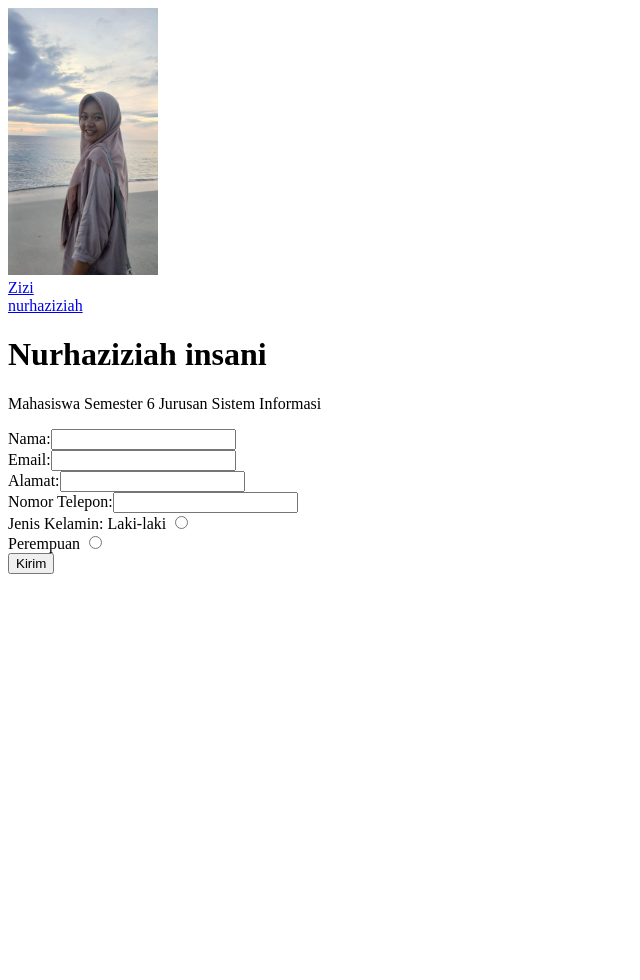
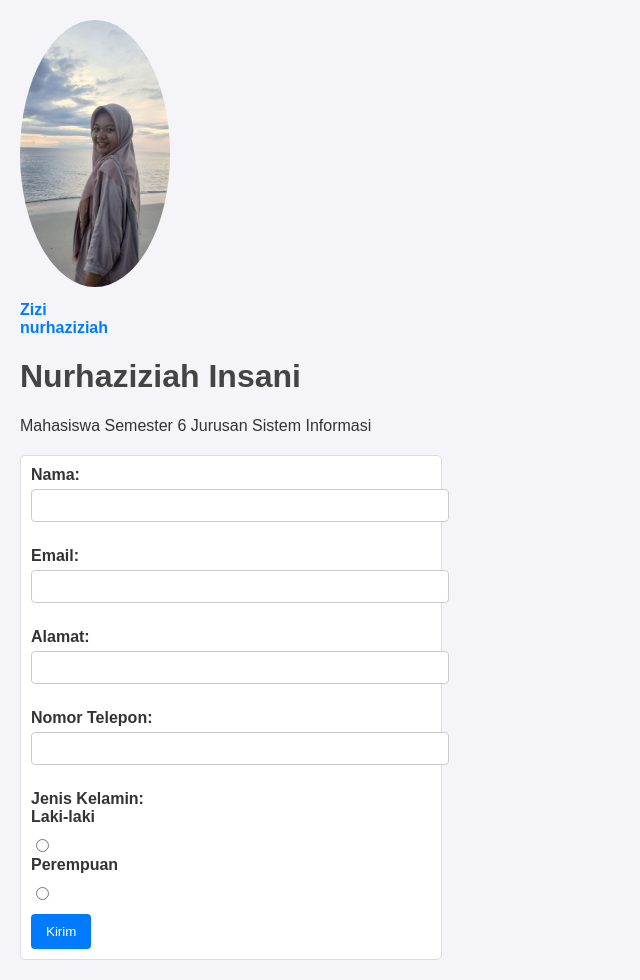
Before and after one commit to nurhaziziah/latihan, a plain HTML site: page index.html in a window 1280 px wide. Shown: the whole page, without its empty margins (0-640 px from the left). Before the commit the page ends 800 px from the top, so only its background shows below. Drawn offline with Linux system fonts and the light colour scheme.

Commit message:
update index

```diff
--- a/index.html
+++ b/index.html
@@ -1,25 +1,104 @@
+
 <!DOCTYPE html>
 <html>
 
+<head>
+    <title>Profil Nurhaziziah</title>
+    <style>
+        body {
+            font-family: Arial, sans-serif;
+            background-color: #f4f4f9;
+            color: #333;
+            margin: 20px;
+        }
+
+        img {
+            border-radius: 50%;
+            margin-bottom: 10px;
+        }
+
+        a {
+            text-decoration: none;
+            color: #007BFF;
+            font-weight: bold;
+        }
+
+        a:hover {
+            color: #0056b3;
+        }
+
+        h1 {
+            color: #444;
+        }
+
+        p {
+            font-size: 16px;
+        }
+
+        form {
+            margin-top: 20px;
+            padding: 10px;
+            background-color: #fff;
+            border: 1px solid #ddd;
+            border-radius: 5px;
+            max-width: 400px;
+        }
+
+        label {
+            display: block;
+            margin-bottom: 10px;
+            font-weight: bold;
+        }
+
+        input[type="text"],
+        input[type="email"] {
+            width: 100%;
+            padding: 8px;
+            margin-top: 5px;
+            margin-bottom: 15px;
+            border: 1px solid #ccc;
+            border-radius: 4px;
+        }
+
+        input[type="radio"] {
+            margin-right: 5px;
+        }
+
+        button {
+            background-color: #007BFF;
+            color: white;
+            padding: 10px 15px;
+            border: none;
+            border-radius: 4px;
+            cursor: pointer;
+        }
+
+        button:hover {
+            background-color: #0056b3;
+        }
+    </style>
+</head>
+
 <body>
-    <img src="Gambar WhatsApp 2025-05-03 pukul 11.09.44_718db49f.jpg" alt="Foto Saya" width="150"><br/>
+    <img src="Gambar WhatsApp 2025-05-03 pukul 11.09.44_718db49f.jpg" alt="Foto Saya" width="150"><br />
     <a href="https://www.google.com" target="_blank">Zizi</a><br />
     <a href="https://github.com/nurhaziziah/latihan.git" target="_blank">nurhaziziah</a><br />
-    <h1>Nurhaziziah insani</h1>
+    <h1>Nurhaziziah Insani</h1>
     <p>Mahasiswa Semester 6 Jurusan Sistem Informasi</p>
 
+    <form>
+        <label>Nama:<input type="text"></label>
+        <label>Email:<input type="email"></label>
+        <label>Alamat:<input type="text"></label>
+        <label>Nomor Telepon:<input type="text"></label>
+        <label>Jenis Kelamin:
+            <label>Laki-laki</label>
+            <input type="radio" name="gender" value="male">
+            <label>Perempuan</label>
+            <input type="radio" name="gender" value="female">
+        </label>
+        <button type="submit">Kirim</button>
+    </form>
 </body>
-<form>
-    <label>Nama:<input type="text"></label><br />
-    <label>Email:<input type="email"></label><br />
-    <label>Alamat:<input type="text"></label><br />
-    <label>Nomor Telepon:<input type="text"></label><br />
-    <label>Jenis Kelamin:
-        <label>Laki-laki</label>
-        <input type="radio" name></label><br />
-    <label>Perempuan</label>
-    <input type="radio" name></label><br />
-    <button type="submit">Kirim</button>
-</form>
 
 </html>
```
